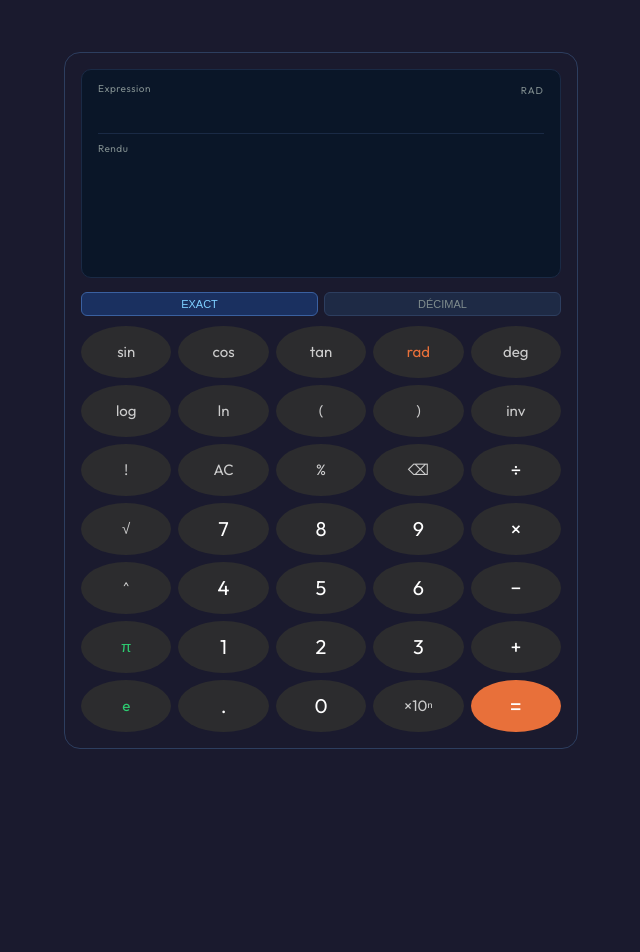
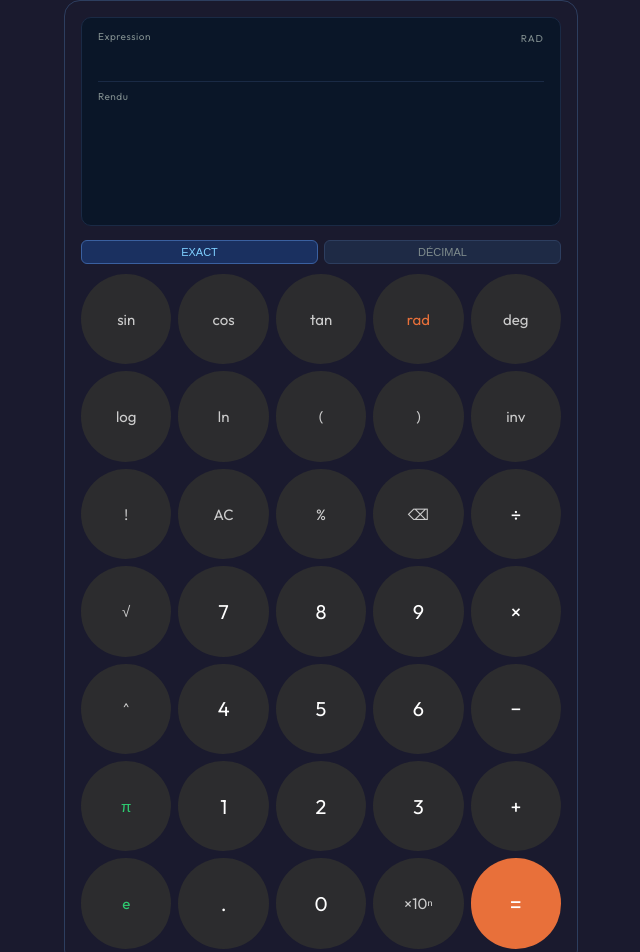
Before and after one commit to clmtb9/calc, a plain HTML site: page index.html in a window 1280 px wide. Shown: the top 952 px of the page, without its empty margins (319-959 px from the left). Before the commit the page ends 800 px from the top, so only its background shows below. Drawn offline with nearby package versions, Linux system fonts and the light colour scheme.

Commit message:
Change key height to aspect ratio in index.html

```diff
--- a/index.html
+++ b/index.html
@@ -77,13 +77,13 @@
     .screen-mode { font-size: 10px; color: var(--nw-muted); letter-spacing: 1px; text-transform: uppercase; }
 
     .keypad { display: grid; grid-template-columns: repeat(5, 1fr); gap: 7px; }
-    .key {
+   .key {
       border-radius: 50%;
       border: none;
       cursor: pointer;
       font-family: 'Outfit', sans-serif;
-      height: 52px;
       width: 100%;
+      aspect-ratio: 1 / 1;
       display: flex;
       align-items: center;
       justify-content: center;
```
